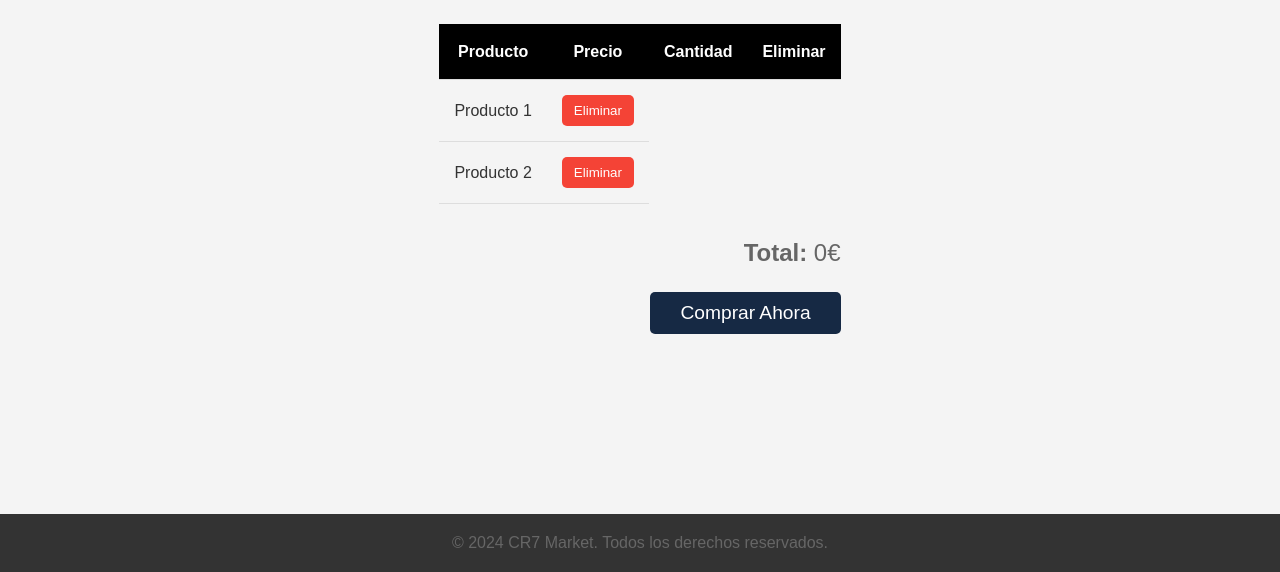
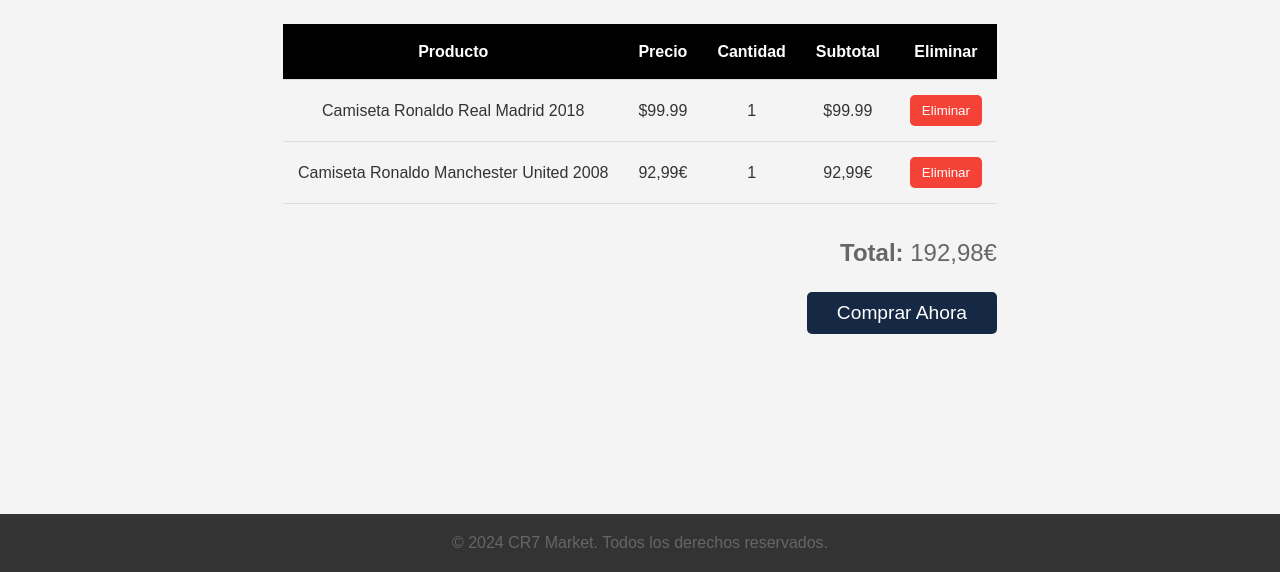
Before and after one commit to Samuelsanchez28/ProyectoLenguajeHTML_SamuelS-nchez, a plain HTML site: page carrito.html in a window 1280 px wide. Shown: the part 228-800 px from the top of the page. Drawn offline with Linux system fonts and the light colour scheme; a script that the page names is missing.

Commit message:
6ºcommit

```diff
--- a/carrito.html
+++ b/carrito.html
@@ -16,12 +16,13 @@
                 <li><a href="contacto.html">Contacto</a></li>
                 <li><a href="redessociales.html">Redes Sociales</a></li>
                 <li><a href="carrito.html" class="active">Carrito</a></li>
+
             </ul>
         </nav>
     </header>
 
     <section class="carrito">
-        <h2>Tu carrito</h2>
+        <h2>Tu Carrito de Compras</h2>
 
         <table class="tabla-carrito">
             <thead>
@@ -29,26 +30,31 @@
                     <th>Producto</th>
                     <th>Precio</th>
                     <th>Cantidad</th>
+                    <th>Subtotal</th>
                     <th>Eliminar</th>
                 </tr>
             </thead>
             <tbody id="productos-carrito">
 
                 <tr>
-                    <td>Producto 1</td>
-
+                    <td>Camiseta Ronaldo Real Madrid 2018</td>
+                    <td>$99.99</td>
+                    <td>1</td>
+                    <td>$99.99</td>
                     <td><button class="btn-eliminar">Eliminar</button></td>
                 </tr>
                 <tr>
-                    <td>Producto 2</td>
-
+                    <td>Camiseta Ronaldo Manchester United 2008</td>
+                    <td>92,99€</td>
+                    <td>1</td>
+                    <td>92,99€</td>
                     <td><button class="btn-eliminar">Eliminar</button></td>
                 </tr>
-
             </tbody>
         </table>
+
         <div class="resumen-carrito">
-            <p><strong>Total:</strong> 0€</p>
+            <p><strong>Total:</strong> 192,98€</p>
             <button class="btn-comprar">Comprar Ahora</button>
         </div>
     </section>
--- a/cr7.css
+++ b/cr7.css
@@ -46,7 +46,7 @@ nav ul li {
 }
 
 nav ul li a {
-    color: #ddb0b0;
+    color: #ffffff;
     text-decoration: none;
     font-size: 1.2rem;
 }
@@ -135,7 +135,7 @@ nav ul li a:hover {
 body {
     background-color: #ffffff;
     font-family: Arial, sans-serif;
-    color: #333;
+    color: #000000;
     margin: 0;
     padding: 0;
     text-align: center;
```
Also changed, not shown: index.html (+3 -1 lines), productos.html (+0 -2 lines).
